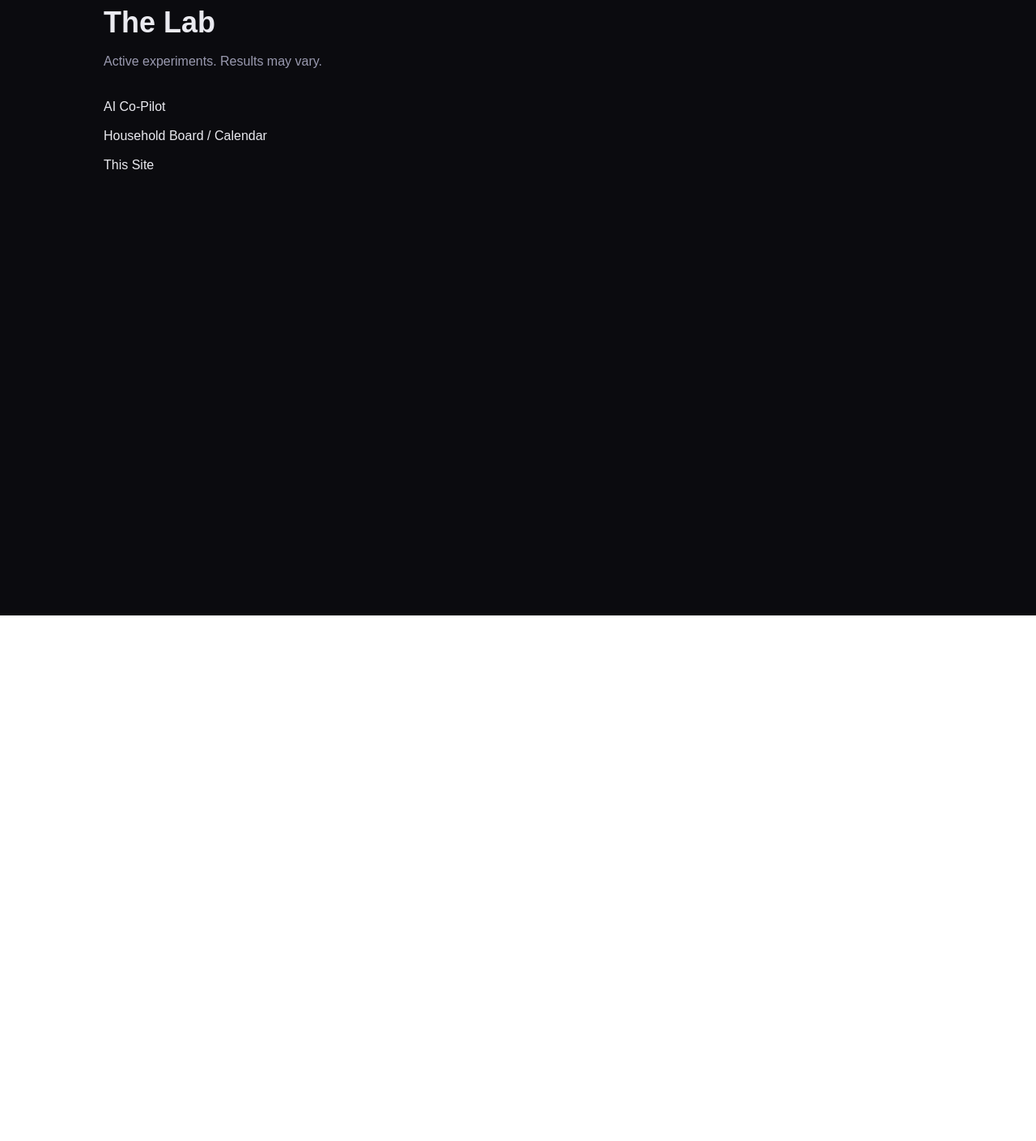
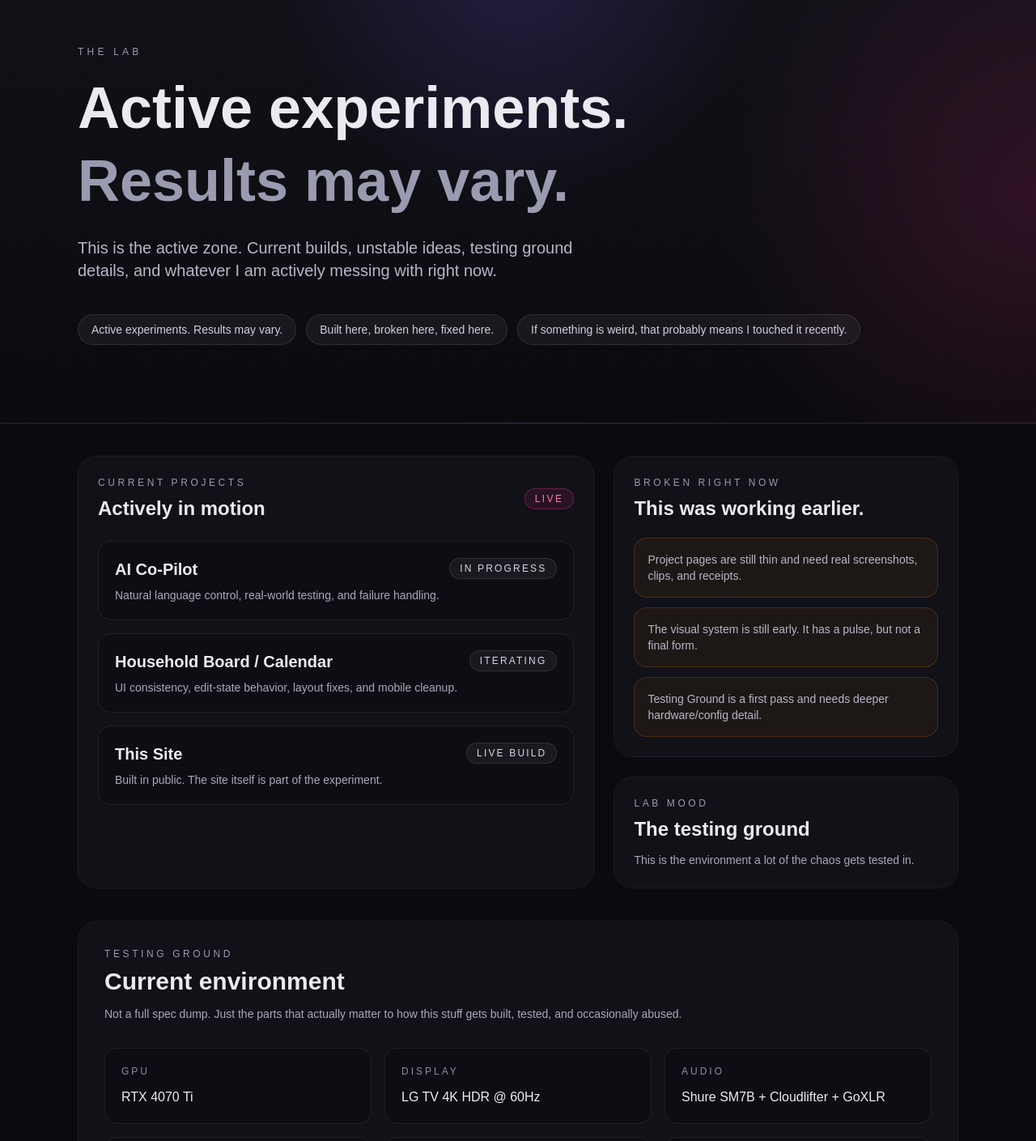
Before and after one commit to SoNerdyitHurts/so-nerdy, a Next.js app: page /lab in a window 1280 px wide. Shown: the part 40-1449 px from the top of the page at 81% size. Before the commit the page ends 800 px from the top, so only its background shows below. Built offline with nearby package versions, Linux system fonts and the light colour scheme.

Commit message:
build lab landing page

```diff
--- a/src/app/lab/page.tsx
+++ b/src/app/lab/page.tsx
@@ -1,18 +1,173 @@
+export const metadata = {
+  title: "Lab",
+};
+
+const activeProjects = [
+  {
+    name: "AI Co-Pilot",
+    status: "In Progress",
+    note: "Natural language control, real-world testing, and failure handling.",
+  },
+  {
+    name: "Household Board / Calendar",
+    status: "Iterating",
+    note: "UI consistency, edit-state behavior, layout fixes, and mobile cleanup.",
+  },
+  {
+    name: "This Site",
+    status: "Live Build",
+    note: "Built in public. The site itself is part of the experiment.",
+  },
+];
+
+const brokenRightNow = [
+  "Project pages are still thin and need real screenshots, clips, and receipts.",
+  "The visual system is still early. It has a pulse, but not a final form.",
+  "Testing Ground is a first pass and needs deeper hardware/config detail.",
+];
+
+const testingGround = [
+  { label: "GPU", value: "RTX 4070 Ti" },
+  { label: "Display", value: "LG TV 4K HDR @ 60Hz" },
+  { label: "Audio", value: "Shure SM7B + Cloudlifter + GoXLR" },
+  { label: "Control", value: "Stream Deck + local tool workflows" },
+  { label: "Use Case", value: "Automation, UI testing, voice testing, and general tinkering" },
+  { label: "Philosophy", value: "Stability over fake perfection" },
+];
+
+const labNotes = [
+  "Active experiments. Results may vary.",
+  "Built here, broken here, fixed here.",
+  "If something is weird, that probably means I touched it recently.",
+];
+
 export default function LabPage() {
   return (
-    <main className="min-h-screen bg-[#0B0B0F] text-[#EAEAF0] px-6 py-12">
-      <div className="max-w-5xl mx-auto">
-        <h1 className="text-4xl font-bold mb-4">The Lab</h1>
-        <p className="text-[#9A9AB0] mb-8">
-          Active experiments. Results may vary.
-        </p>
+    <main className="min-h-screen bg-[#0B0B0F] text-[#EAEAF0]">
+      <section className="border-b border-white/10 bg-[radial-gradient(circle_at_top,_rgba(122,92,255,0.18),_transparent_35%),radial-gradient(circle_at_right,_rgba(255,46,136,0.14),_transparent_30%),linear-gradient(to_bottom,_#111118,_#0B0B0F)]">
+        <div className="mx-auto max-w-6xl px-6 py-16 md:px-8 md:py-24">
+          <p className="mb-4 text-xs uppercase tracking-[0.35em] text-[#9A9AB0]">
+            The Lab
+          </p>
 
-        <ul className="space-y-3">
-          <li>AI Co-Pilot</li>
-          <li>Household Board / Calendar</li>
-          <li>This Site</li>
-        </ul>
-      </div>
+          <h1 className="max-w-4xl text-5xl font-bold leading-tight md:text-7xl">
+            Active experiments.
+            <span className="block text-[#9A9AB0]">Results may vary.</span>
+          </h1>
+
+          <p className="mt-6 max-w-2xl text-lg text-[#B7B7C9] md:text-xl">
+            This is the active zone. Current builds, unstable ideas, testing ground details,
+            and whatever I am actively messing with right now.
+          </p>
+
+          <div className="mt-10 flex flex-wrap gap-3">
+            {labNotes.map((note) => (
+              <span
+                key={note}
+                className="rounded-full border border-white/10 bg-white/5 px-4 py-2 text-sm text-[#CFCFE0]"
+              >
+                {note}
+              </span>
+            ))}
+          </div>
+        </div>
+      </section>
+
+      <section className="mx-auto grid max-w-6xl gap-6 px-6 py-10 md:px-8 lg:grid-cols-[1.2fr_0.8fr]">
+        <div className="rounded-3xl border border-[#1A1A24] bg-[#111118] p-6 shadow-[0_0_0_1px_rgba(255,255,255,0.02)]">
+          <div className="mb-6 flex items-center justify-between gap-4">
+            <div>
+              <p className="text-xs uppercase tracking-[0.3em] text-[#9A9AB0]">
+                Current Projects
+              </p>
+              <h2 className="mt-2 text-2xl font-semibold">Actively in motion</h2>
+            </div>
+            <div className="rounded-full border border-[#FF2E88]/30 bg-[#FF2E88]/10 px-3 py-1 text-xs uppercase tracking-[0.2em] text-[#FF77B3]">
+              Live
+            </div>
+          </div>
+
+          <div className="space-y-4">
+            {activeProjects.map((project) => (
+              <div
+                key={project.name}
+                className="rounded-2xl border border-white/8 bg-[#0D0D13] p-5 transition hover:border-[#7A5CFF]/40 hover:bg-[#12121A]"
+              >
+                <div className="flex flex-wrap items-start justify-between gap-3">
+                  <div>
+                    <h3 className="text-xl font-semibold">{project.name}</h3>
+                    <p className="mt-2 max-w-2xl text-sm text-[#A9A9BC]">
+                      {project.note}
+                    </p>
+                  </div>
+
+                  <span className="rounded-full border border-white/10 bg-white/5 px-3 py-1 text-xs uppercase tracking-[0.18em] text-[#D7D7E6]">
+                    {project.status}
+                  </span>
+                </div>
+              </div>
+            ))}
+          </div>
+        </div>
+
+        <div className="space-y-6">
+          <div className="rounded-3xl border border-[#1A1A24] bg-[#111118] p-6">
+            <p className="text-xs uppercase tracking-[0.3em] text-[#9A9AB0]">
+              Broken Right Now
+            </p>
+            <h2 className="mt-2 text-2xl font-semibold">This was working earlier.</h2>
+
+            <ul className="mt-5 space-y-3 text-sm text-[#B6B6C7]">
+              {brokenRightNow.map((item) => (
+                <li key={item} className="rounded-2xl border border-[#FF8A00]/20 bg-[#FF8A00]/5 p-4">
+                  {item}
+                </li>
+              ))}
+            </ul>
+          </div>
+
+          <div className="rounded-3xl border border-[#1A1A24] bg-[#111118] p-6">
+            <p className="text-xs uppercase tracking-[0.3em] text-[#9A9AB0]">
+              Lab Mood
+            </p>
+            <h2 className="mt-2 text-2xl font-semibold">The testing ground</h2>
+            <p className="mt-3 text-sm text-[#A9A9BC]">
+              This is the environment a lot of the chaos gets tested in.
+            </p>
+          </div>
+        </div>
+      </section>
+
+      <section className="mx-auto max-w-6xl px-6 pb-12 md:px-8">
+        <div className="rounded-3xl border border-[#1A1A24] bg-[#111118] p-6 md:p-8">
+          <div className="mb-8">
+            <p className="text-xs uppercase tracking-[0.3em] text-[#9A9AB0]">
+              Testing Ground
+            </p>
+            <h2 className="mt-2 text-3xl font-semibold">Current environment</h2>
+            <p className="mt-3 max-w-3xl text-sm text-[#A9A9BC]">
+              Not a full spec dump. Just the parts that actually matter to how this stuff gets built,
+              tested, and occasionally abused.
+            </p>
+          </div>
+
+          <div className="grid gap-4 md:grid-cols-2 xl:grid-cols-3">
+            {testingGround.map((item) => (
+              <div
+                key={item.label}
+                className="rounded-2xl border border-white/8 bg-[#0D0D13] p-5"
+              >
+                <p className="text-xs uppercase tracking-[0.25em] text-[#8F8FA6]">
+                  {item.label}
+                </p>
+                <p className="mt-3 text-base font-medium text-[#ECECF4]">
+                  {item.value}
+                </p>
+              </div>
+            ))}
+          </div>
+        </div>
+      </section>
     </main>
   );
 }
--- a/src/app/layout.tsx
+++ b/src/app/layout.tsx
@@ -15,7 +15,7 @@ const geistMono = Geist_Mono({
 export const metadata: Metadata = {
   title: {
     default: 'so-nerdy.dev',
-    template: '% | The Lab',
+    template: '%s | The Lab',
   },
   description: 'The lab is always running. Stability not guaranteed.'
 }
```
